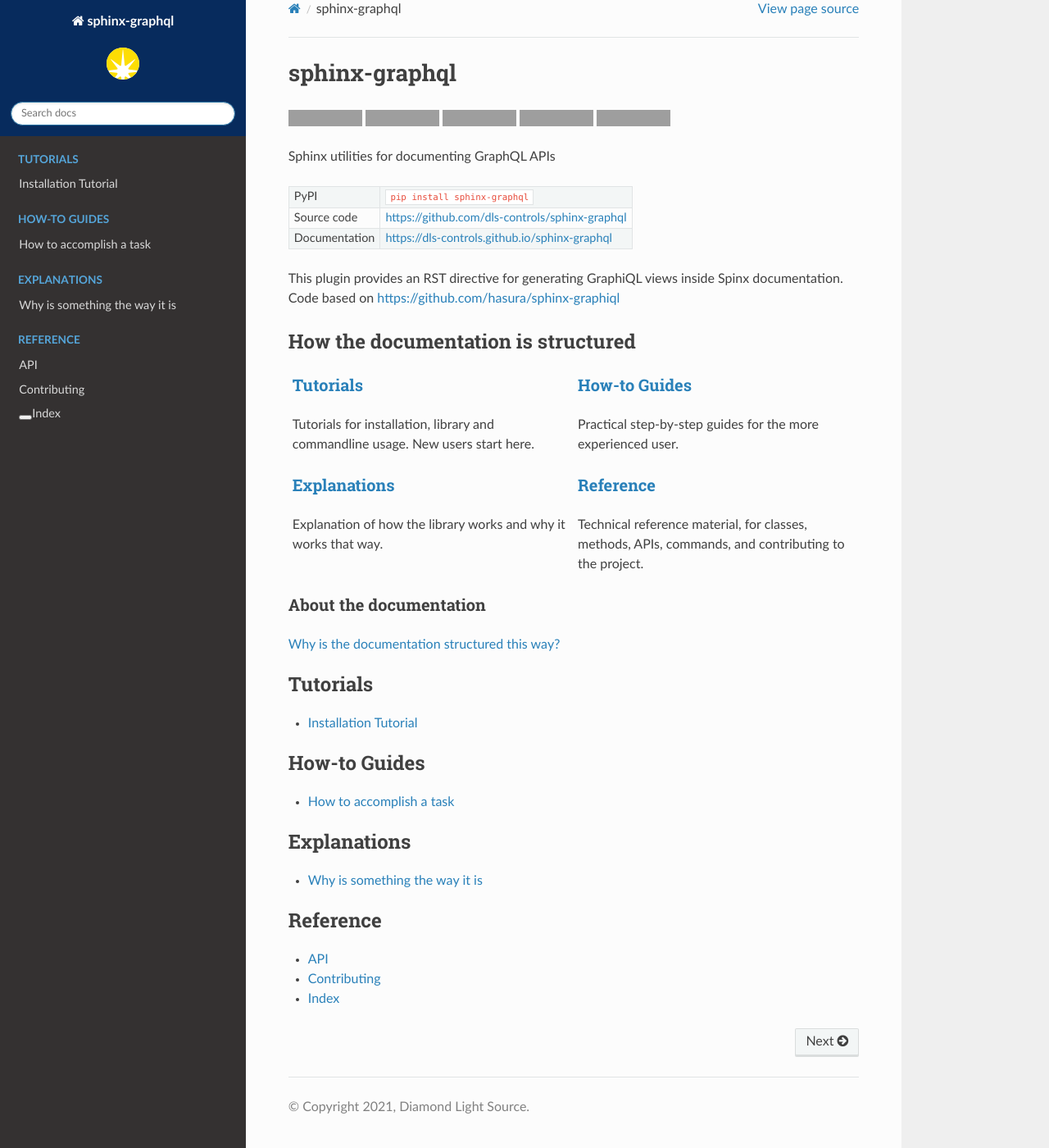
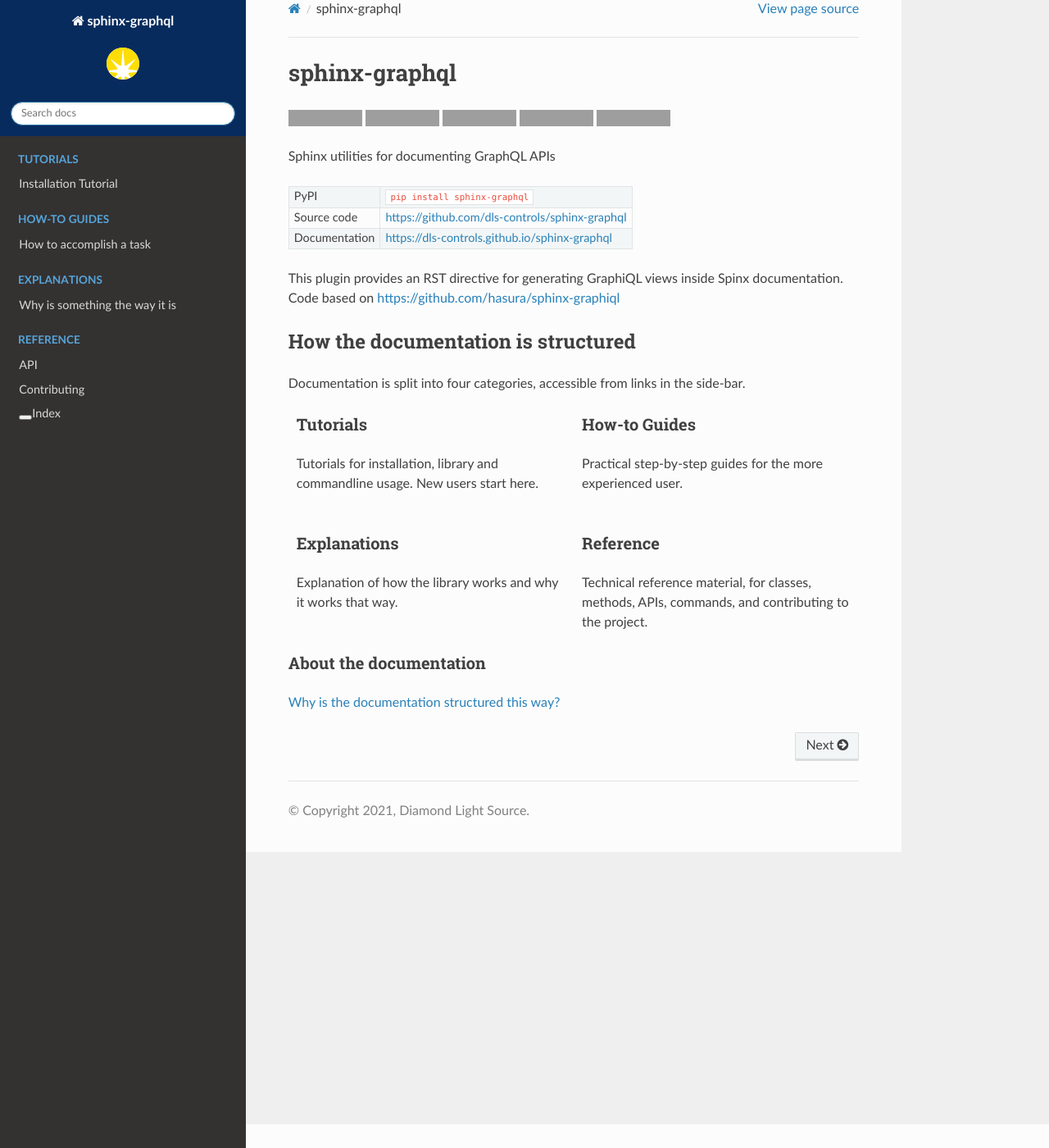
Before and after one commit to kronor-io/sphinx-graphql, a Sphinx documentation site: the page built from docs/index.rst, in a window 1280 px wide and 1400 px high, scrolled down 29 px. Shown: the whole window at 82% size. Built offline with Sphinx 7.4.7 and the Read the Docs theme 2.0.0, drawn with Linux system fonts in a browser that asks for light colours; the version number could not be read and is left out; grey boxes are pictures that could not be loaded.

Commit message:
Incorporate Changes to Docs from Project Template
* Incorporate docs changes from the project template

* Incorporate upstream Github workflows from the template module

```diff
--- a/docs/_static/theme_overrides.css
+++ b/docs/_static/theme_overrides.css
@@ -12,19 +12,14 @@
     padding: 4px 6px;
 }
 
-/* allow us to stop margin after list so we can add to it */
-.no-margin-after-ul ul {
-    margin-bottom: 0 !important;
-}
-
 /* Add two-column option */
-@media only screen and (min-width: 1000px),
-       only screen and (min-width: 500px) and (max-width: 768px){
+@media only screen and (min-width: 1000px) {
     .columns {
-        padding-left: 5px;
-        padding-right: 5px;
+        padding-left: 10px;
+        padding-right: 10px;
         float: left;
         width: 50%;
+        min-height: 145px;
     }
 }
 
--- a/docs/conf.py
+++ b/docs/conf.py
@@ -45,8 +45,6 @@
     "sphinx.ext.viewcode",
     # Adds the inheritance-diagram generation directive
     "sphinx.ext.inheritance_diagram",
-    # Add multiple versions of documentation on CI
-    "sphinx_multiversion",
 ]
 
 # If true, Sphinx will warn about all references where the target cannot
@@ -133,11 +131,3 @@
 # Logo
 html_logo = "images/dls-logo.svg"
 html_favicon = "images/dls-favicon.ico"
-
-# sphinx-multiversion config
-smv_rebuild_tags = False
-smv_tag_whitelist = r"^\d+\.\d+.*$"  # only document tags with form 0.9*
-smv_branch_whitelist = r"^master$"  # only branch to document is master
-smv_outputdir_format = "{ref.name}"
-smv_prefer_remote_refs = False
-smv_remote_whitelist = "origin|github"
--- a/docs/index.rst
+++ b/docs/index.rst
@@ -4,33 +4,60 @@
 How the documentation is structured
 -----------------------------------
 
+Documentation is split into four categories, accessible from links in the side-bar.
+
 .. rst-class:: columns
 
-:ref:`tutorials`
-~~~~~~~~~~~~~~~~
+Tutorials
+~~~~~~~~~
 
 Tutorials for installation, library and commandline usage. New users start here.
 
+.. toctree::
+    :caption: Tutorials
+    :hidden:
+
+    tutorials/installation
+
 .. rst-class:: columns
 
-:ref:`how-to`
+How-to Guides
 ~~~~~~~~~~~~~
 
 Practical step-by-step guides for the more experienced user.
 
+.. toctree::
+    :caption: How-to Guides
+    :hidden:
+
+    how-to/accomplish-a-task
+
 .. rst-class:: columns
 
-:ref:`explanations`
-~~~~~~~~~~~~~~~~~~~
+Explanations
+~~~~~~~~~~~~
 
 Explanation of how the library works and why it works that way.
 
+.. toctree::
+    :caption: Explanations
+    :hidden:
+
+    explanations/why-is-something-so
+
 .. rst-class:: columns
 
-:ref:`reference`
-~~~~~~~~~~~~~~~~
+Reference
+~~~~~~~~~
 
 Technical reference material, for classes, methods, APIs, commands, and contributing to the project.
+
+.. toctree::
+    :caption: Reference
+    :hidden:
+
+    reference/api
+    reference/contributing
 
 .. rst-class:: endcolumns
 
@@ -38,36 +65,3 @@
 ~~~~~~~~~~~~~~~~~~~~~~~
 
 `Why is the documentation structured this way? <https://documentation.divio.com>`_
-
-.. toctree::
-    :caption: Tutorials
-    :name: tutorials
-    :maxdepth: 1
-
-    tutorials/installation
-
-.. toctree::
-    :caption: How-to Guides
-    :name: how-to
-    :maxdepth: 1
-
-    how-to/accomplish-a-task
-
-.. toctree::
-    :caption: Explanations
-    :name: explanations
-    :maxdepth: 1
-
-    explanations/why-is-something-so
-
-.. rst-class:: no-margin-after-ul
-
-.. toctree::
-    :caption: Reference
-    :name: reference
-    :maxdepth: 1
-
-    reference/api
-    reference/contributing
-
-* :ref:`genindex`
--- a/docs/reference/contributing.rst
+++ b/docs/reference/contributing.rst
@@ -1 +1,3 @@
+.. _contributing:
+
 .. include:: ../../CONTRIBUTING.rst
--- a/docs/tutorials/installation.rst
+++ b/docs/tutorials/installation.rst
@@ -6,6 +6,10 @@
     For installation inside DLS, please see the internal documentation on
     ``dls-python3`` and ``pipenv``. Although these instructions will work
     inside DLS, they are intended for external use.
+
+    If you want to contribute to the library itself, please follow
+    the `contributing` instructions.
+
 
 Check your version of python
 ----------------------------
```
Also changed, not shown: 4 other files.
